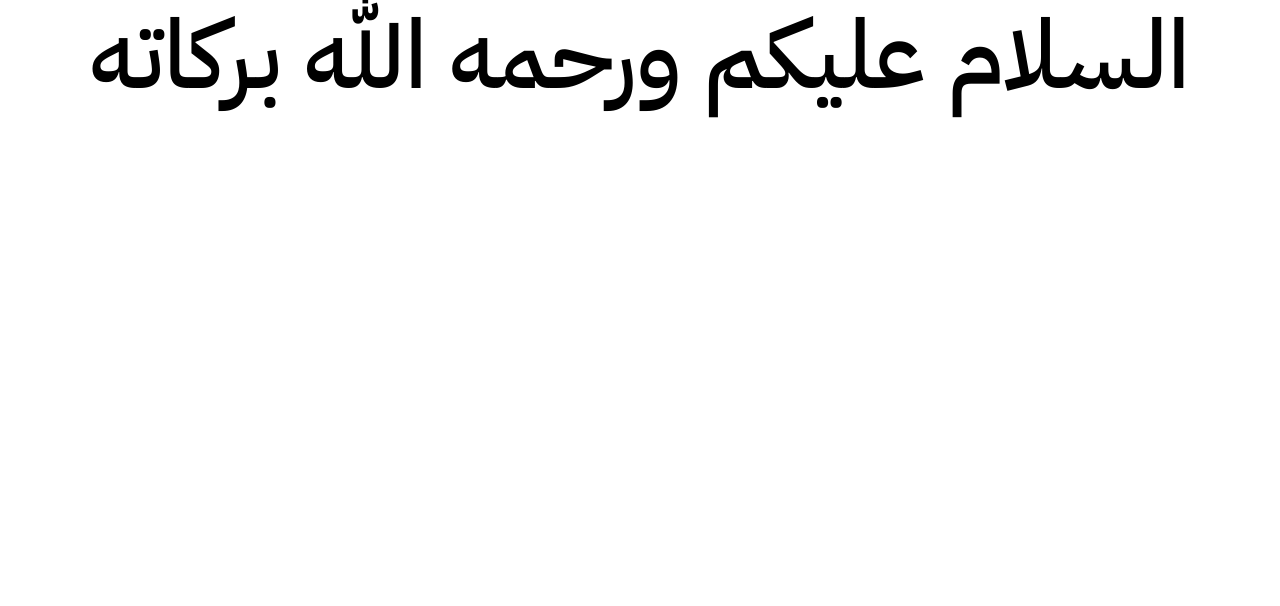
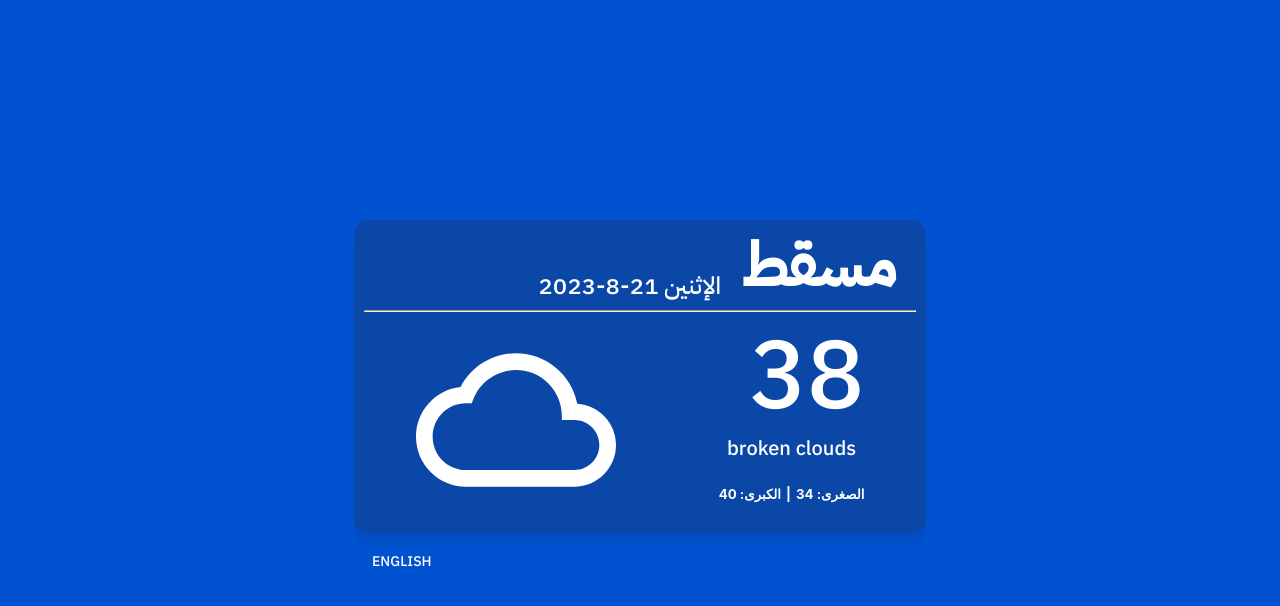
Before and after one commit to almuhannad1/apiWeather_ReactJS, a React (Create React App) app: page / in a window 1280 px wide. Shown: the top 606 px of the page. Built offline with nearby package versions, Linux system fonts and the light colour scheme.

Commit message:
build a UI, static

```diff
--- a/public/index.html
+++ b/public/index.html
@@ -2,42 +2,22 @@
 <html lang="en">
   <head>
     <meta charset="utf-8" />
-    <link rel="icon" href="%PUBLIC_URL%/favicon.ico" />
+    <link rel="icon" href="./icons8-storm-94.png" />
     <meta name="viewport" content="width=device-width, initial-scale=1" />
     <meta name="theme-color" content="#000000" />
     <meta
       name="description"
-      content="Web site created using create-react-app"
+      content="A site that displays weather forecasts."
     />
     <link rel="apple-touch-icon" href="%PUBLIC_URL%/logo192.png" />
-    <!--
-      manifest.json provides metadata used when your web app is installed on a
-      user's mobile device or desktop. See https://developers.google.com/web/fundamentals/web-app-manifest/
-    -->
+
     <link rel="manifest" href="%PUBLIC_URL%/manifest.json" />
-    <!--
-      Notice the use of %PUBLIC_URL% in the tags above.
-      It will be replaced with the URL of the `public` folder during the build.
-      Only files inside the `public` folder can be referenced from the HTML.
 
-      Unlike "/favicon.ico" or "favicon.ico", "%PUBLIC_URL%/favicon.ico" will
-      work correctly both with client-side routing and a non-root public URL.
-      Learn how to configure a non-root public URL by running `npm run build`.
-    -->
-    <title>React App</title>
+    <title>Weather</title>
   </head>
   <body>
     <noscript>You need to enable JavaScript to run this app.</noscript>
     <div id="root"></div>
-    <!--
-      This HTML file is a template.
-      If you open it directly in the browser, you will see an empty page.
 
-      You can add webfonts, meta tags, or analytics to this file.
-      The build step will place the bundled scripts into the <body> tag.
-
-      To begin the development, run `npm start` or `yarn start`.
-      To create a production bundle, use `npm run build` or `yarn build`.
-    -->
   </body>
 </html>
--- a/src/App.css
+++ b/src/App.css
@@ -26,6 +26,10 @@
 
 .App-link {
   color: #61dafb;
+}
+
+body {
+  background-color: #0052d0 !important;
 }
 
 @keyframes App-logo-spin {
--- a/src/App.js
+++ b/src/App.js
@@ -1,10 +1,15 @@
 import "./App.css";
+import { createTheme, ThemeProvider } from "@mui/material/styles";
+
+// MATERIAL UI COMPONENT
+import Container from "@mui/material/Container";
 import Typography from "@mui/material/Typography";
-import { createTheme, ThemeProvider } from "@mui/material/styles";
+import CloudQueueIcon from "@mui/icons-material/CloudQueue";
+import Button from "@mui/material/Button";
 
 const theme = createTheme({
   typography: {
-    fontFamily: ["IBM"],
+    fontFamily: "IBM",
   },
 });
 
@@ -12,9 +17,115 @@ function App() {
   return (
     <div className="App">
       <ThemeProvider theme={theme}>
-        <Typography variant="h1" gutterBottom>
-          السلام عليكم ورحمه الله بركاته
-        </Typography>
+        <Container maxWidth="sm">
+          {/* Content Cintainer */}
+          <div
+            dir="rtl"
+            style={{
+              height: "100vh",
+              display: "flex",
+              justifyContent: "center",
+              alignItems: "center",
+              flexDirection: "column",
+            }}
+          >
+            {/* Card */}
+            <div
+              style={{
+                width: "100%",
+                background: "rgb(28 52 91 / 36%",
+                color: "white",
+                padding: "10px",
+                borderRadius: "15px",
+                boxShadow: "0px 11px 1px rgba(0,0,0,0.05)",
+              }}
+            >
+              {/* Content */}
+              <div>
+                {/* City & Time */}
+                <div
+                  style={{
+                    display: "flex",
+                    alignItems: "end",
+                    justifyContent: "start",
+                  }}
+                  dir="rtl"
+                >
+                  <Typography
+                    variant="h2"
+                    style={{ marginRight: "20px", fontWeight: "600" }}
+                  >
+                    مسقط
+                  </Typography>
+
+                  <Typography variant="h5" style={{ marginRight: "20px" }}>
+                    الإثنين 21-8-2023
+                  </Typography>
+                </div>
+                {/* === City & Time === */}
+                <hr />
+
+                {/* Container of degree + Cloud icon */}
+                <div
+                  style={{ display: "flex", justifyContent: "space-around" }}
+                >
+                  {/* Degree & Description */}
+                  <div>
+                    {/* Temp */}
+                    <div>
+                      <Typography variant="h1" style={{ textAlign: "right" }}>
+                        38
+                      </Typography>
+
+                      {/* TODO: Temp Image */}
+
+                      <Typography variant="h6">broken clouds</Typography>
+
+                      {/* Min &  Max */}
+                      <div
+                        style={{
+                          display: "flex",
+                          justifyContent: "space-around",
+                          alignItems: "center",
+                        }}
+                      >
+                        <h5>الصغرى: 34</h5>
+                        <h5 style={{ margin: "0px 5px" }}> | </h5>
+                        <h5>الكبرى: 40</h5>
+                      </div>
+                      {/* === Min &  Max === */}
+                    </div>
+                    {/* === Temp === */}
+                  </div>
+                  {/* === Degree & Description === */}
+
+                  <CloudQueueIcon
+                    style={{ fontSize: "200px", color: "white" }}
+                  />
+                </div>
+                {/* === Container of degree + Cloud icon === */}
+              </div>
+              {/* === Content === */}
+            </div>
+            {/* === Card === */}
+
+            {/* Translation Container */}
+            <div
+              style={{
+                display: "flex",
+                justifyContent: "end",
+                width: "100%",
+                marginTop: "10px",
+              }}
+            >
+              <Button style={{ color: "white" }} variant="text">
+                English
+              </Button>
+            </div>
+            {/* === Translation Container === */}
+          </div>
+          {/* === Content Cintainer === */}
+        </Container>
       </ThemeProvider>
     </div>
   );
```
Also changed, not shown: public/icons8-storm-94.png (added).
